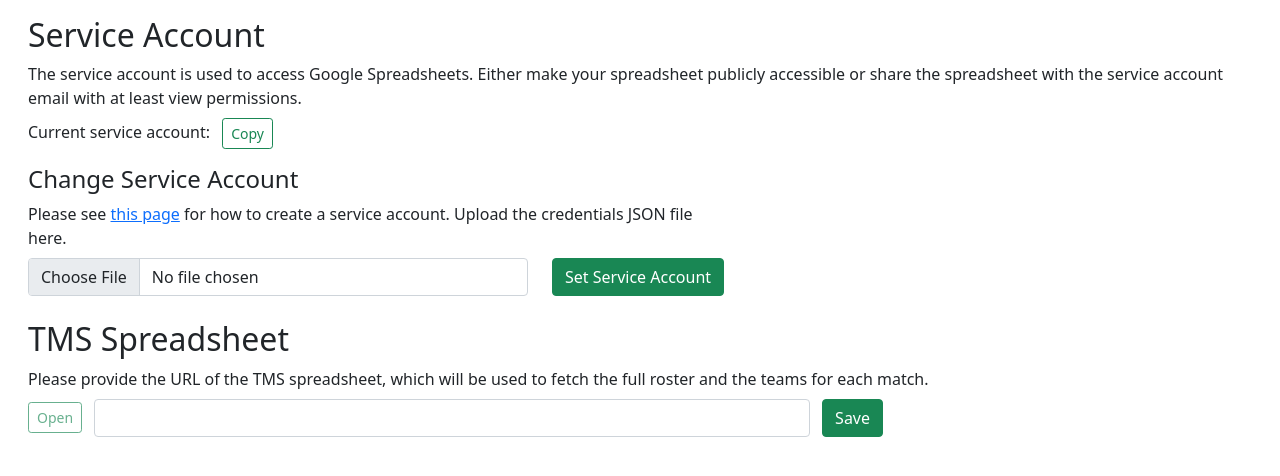
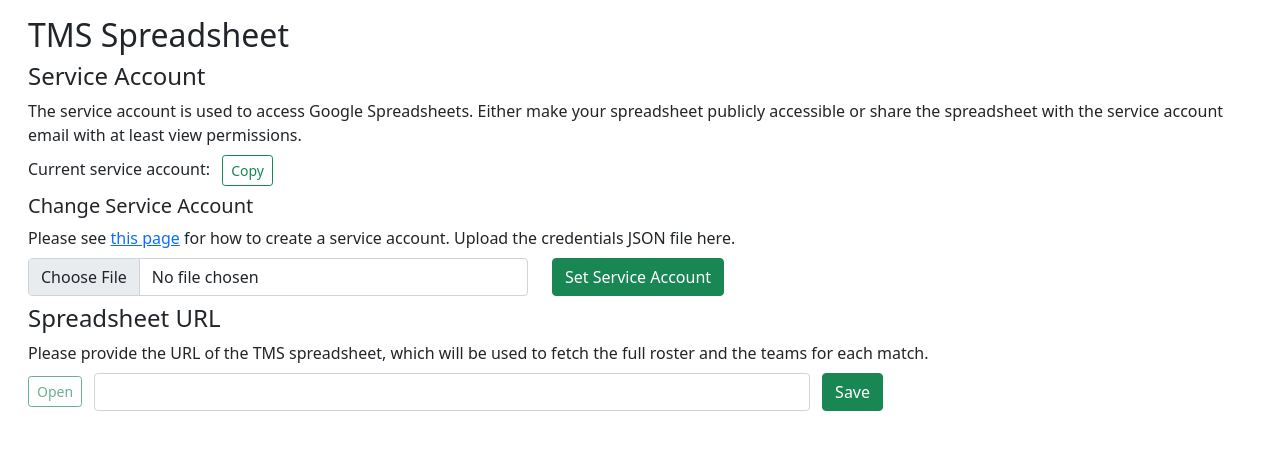
Before and after one commit to josephlou5/ectc-tournament-app, a Flask app: template src/templates/admin_settings/index.jinja in a window 1280 px wide. Shown: the part 82-558 px from the top of the page. Run offline with Flask 2, Linux system fonts and the light colour scheme; the template is opened without the code that fills it, so the values that code supplies are empty; some libraries are stand-ins or nearby versions.

Commit message:
Clean up frontend

```diff
--- a/src/static/style.css
+++ b/src/static/style.css
@@ -46,6 +46,11 @@ code {
   padding: 0.5rem 0.75rem !important;
 }
 
-#service-account-file-input-wrapper {
-  min-width: 500px;
+@media (min-width: 500px) {
+  /* When greater than 500px, use fixed width. Otherwise, change with screen
+     size.
+   */
+  #service-account-file-input-wrapper {
+    min-width: 500px;
+  }
 }
--- a/src/templates/admin_settings/index.jinja
+++ b/src/templates/admin_settings/index.jinja
@@ -21,9 +21,16 @@ Admin Settings
 
 {% block body %}
 <div id="admin-config-body" class="container-fluid">
-  <div class="row mb-2">
+  <div id="tms-spreadsheet-section" class="row">
     <div class="col">
-      <h2>Service Account</h2>
+      <div class="row">
+        <div class="col">
+          <h2>TMS Spreadsheet</h2>
+        </div>
+      </div>
+      <div class="row">
+        <div class="col">
+          <h4>Service Account</h4>
           <div class="mb-2">
             The service account is used to access Google Spreadsheets. Either make
             your spreadsheet publicly accessible or share the spreadsheet with the
@@ -49,10 +56,11 @@ Admin Settings
           </div>
         </div>
       </div>
+      <div class="row">
+        <div class="col">
+          <h5>Change Service Account</h5>
           <div class="row mb-2">
-    <div class="col-7">
-      <h4>Change Service Account</h4>
-      <div class="mb-2">
+            <div class="col">
               Please see
               <a
                 href="https://docs.gspread.org/en/latest/oauth2.html#for-bots-using-service-account"
@@ -60,7 +68,8 @@ Admin Settings
               >this page</a> for how to create a service account. Upload the
               credentials JSON file here.
             </div>
-
+          </div>
+          {# don't include "mb-2" because then the messages are too far away #}
           <div class="row">
             <div class="col-auto mb-2">
               <div id="service-account-file-input-wrapper">
@@ -85,7 +94,7 @@ Admin Settings
               }}
             </div>
           </div>
-      <div class="row mb-2">
+          <div class="row">
             <div id="{{ service_account_messages_id }}" class="col-auto">
               {% for accent, messages in flashed["service-account"].items() %}
               {% for message in messages %}
@@ -98,10 +107,9 @@ Admin Settings
           </div>
         </div>
       </div>
-
-  <div class="row mb-2">
+      <div class="row">
         <div class="col">
-      <h2>TMS Spreadsheet</h2>
+          <h4>Spreadsheet URL</h4>
           <div class="mb-2">
             Please provide the URL of the TMS spreadsheet, which will be used to
             fetch the full roster and the teams for each match.
@@ -117,8 +125,8 @@ Admin Settings
                   Open
                 </a>
               </div>
-          {# with these breakpoints, the input usually is long enough to contain
-             an entire spreadsheet url
+              {# with these breakpoints, the input is usually long enough to
+                 contain an entire spreadsheet url
                #}
               <div class="col col-lg-8 col-xl-7 col-xxl-6 pe-0">
                 <input
@@ -148,6 +156,8 @@ Admin Settings
                 {% endcall %}
                 {% endfor %}
                 {% endfor %}
+              </div>
+            </div>
           </div>
         </div>
       </div>
```
Also changed, not shown: src/templates/notifications/index.jinja (+13 -17 lines). Lines whose indentation alone changed are shown as unchanged.
